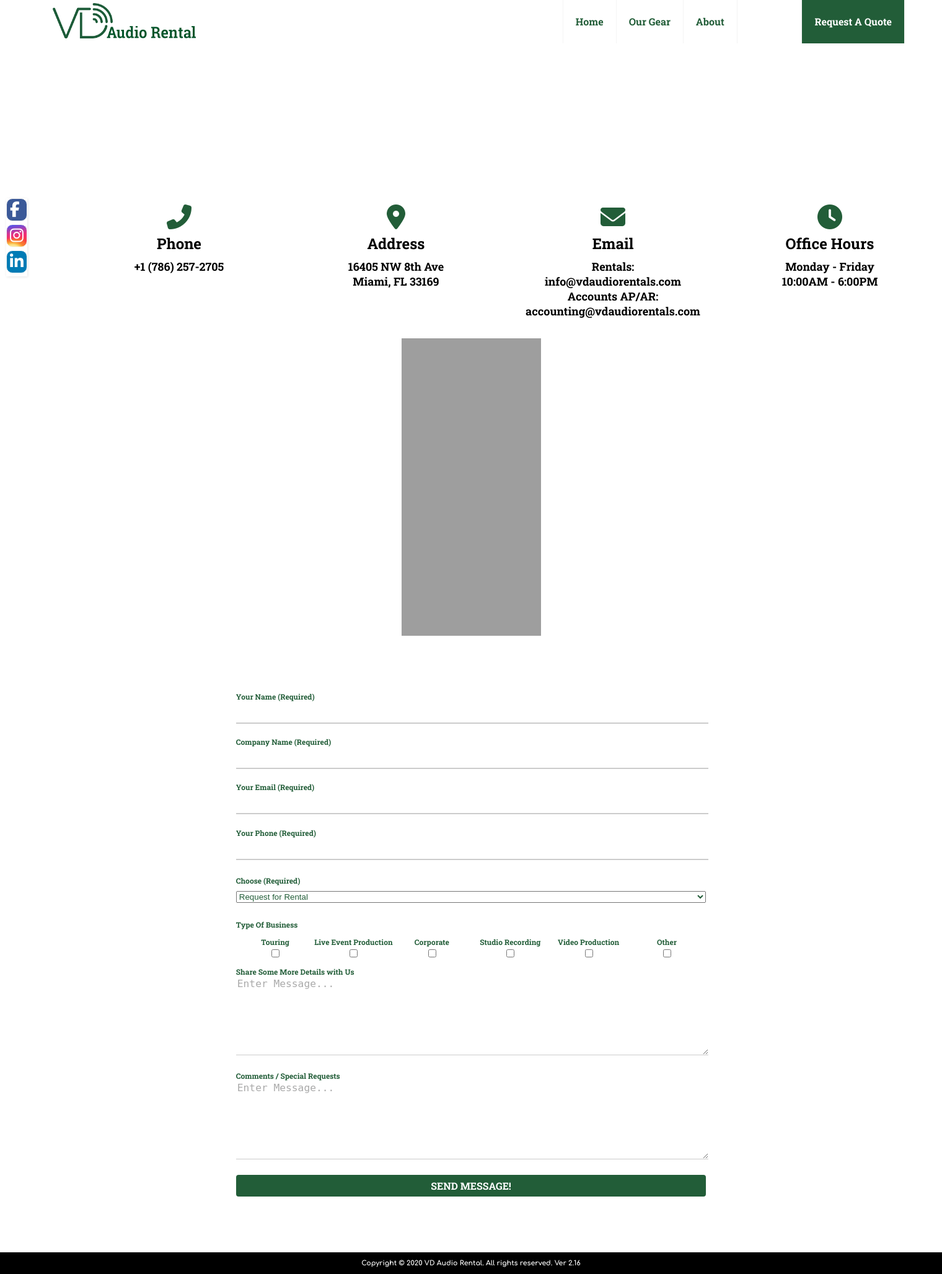
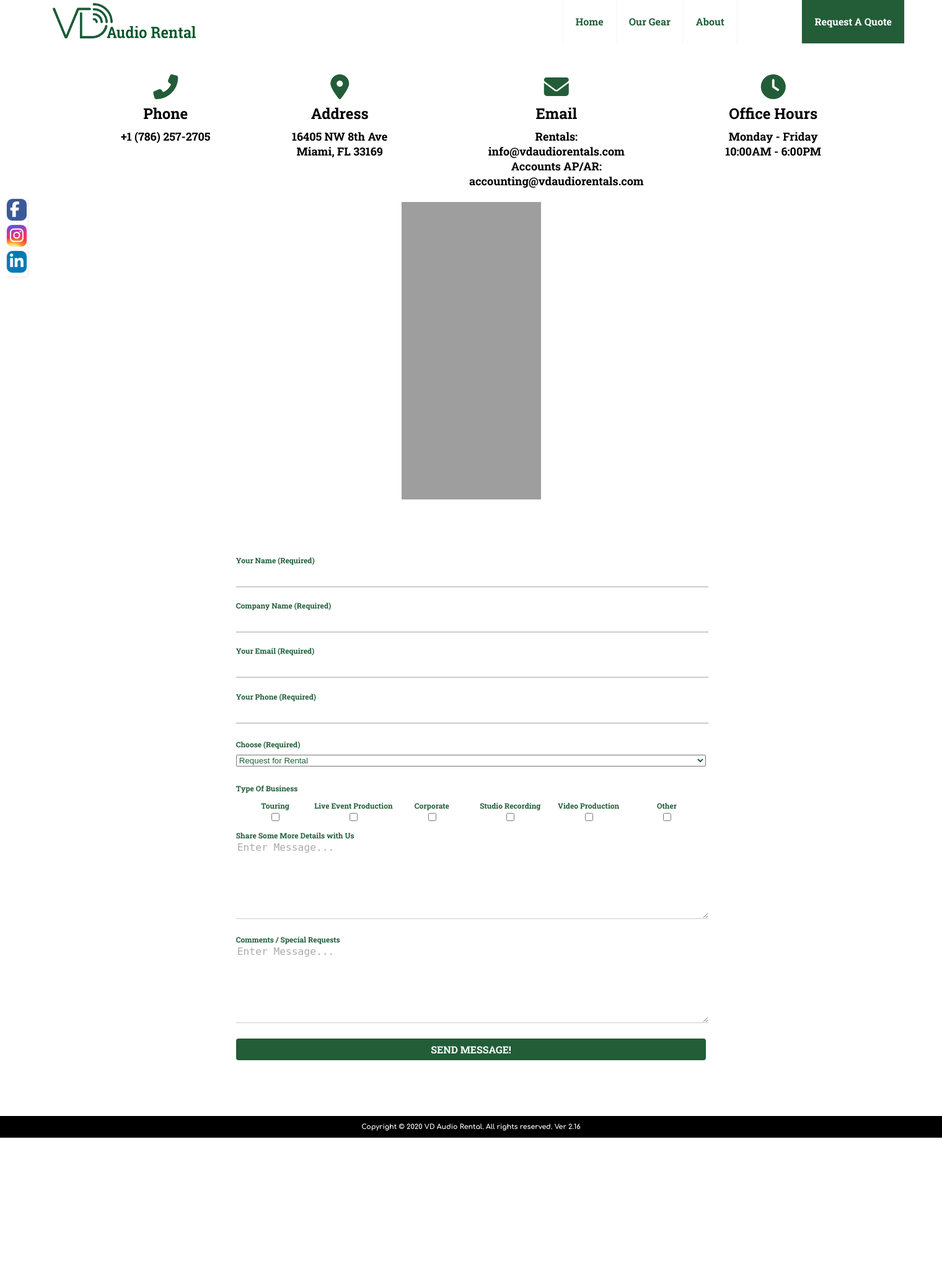
Before and after one commit to jjfcode/vdaudiorentalv2, a PHP site: page /contact.html in a window 1520 px wide. Shown: the whole page at 62% size. After the commit the page ends 1836 px from the top, so only its background shows below. Run offline with PHP 8.4, Linux system fonts and the light colour scheme; a map, chart or similar area stays blank; some libraries are stand-ins or nearby versions; grey boxes are pictures that could not be loaded.

Commit message:
more fix

```diff
--- a/contact.html
+++ b/contact.html
@@ -63,14 +63,14 @@
     <!-- General Contact start -->
     <div class="body">
         <div class="container-g">
-            <div class="box">
+            <div class="box-c">
                 <div class="icon">
                     <i class="fas fa-phone-alt"></i>
                     <h4>Phone</h4>
                     <h3>+1 (786) 257-2705</h3>
                 </div>
             </div>
-            <div class="box">
+            <div class="box-c">
                 <div class="icon">
                     <i class="fas fa-map-marker-alt"></i>
                     <h4>Address</h4>
@@ -78,7 +78,7 @@
                         Miami, FL 33169</h3>
                 </div>
             </div>
-            <div class="box">
+            <div class="box-c">
                 <div class="icon">
                     <i class="fas fa-envelope"></i>
                     <h4>Email</h4>
@@ -88,7 +88,7 @@
                         accounting@vdaudiorentals.com</h3>
                 </div>
             </div>
-            <div class="box">
+            <div class="box-c">
                 <div class="icon">
                     <i class="fas fa-clock"></i>
                     <h4>Office Hours</h4>
--- a/css/contact.css
+++ b/css/contact.css
@@ -2,74 +2,42 @@
 /* VD Font      Roboto Slab // Bold */
 
 .container-g {
-    width: 85%;
+    width: 75%;
+    padding-top: 50px;
+    padding-bottom: 20px;
     margin: 0 auto;
     display: flex;
     justify-content:space-between;
 }
 
-.container-g .box {
-    /* height: 0; */
+.container-g .box-c {
     text-align: center;
 }
 
-.container-g .box .icon .fas {
+.container-g .box-c .icon .fas {
     font-size: 40px;
     color: #225D38;
     cursor: pointer;
 }
 
-.container-g .box .icon h3,
-.container-g .box .icon h4 {
+.container-g .box-c .icon h3,
+.container-g .box-c .icon h4 {
     position: relative;
-    /* overflow: hidden; */
     font-weight: 400;
     margin: 0;
     padding: 2px 5px;
     font-size: 24px;
-    /* transition-delay: 0.3333s; */
-    /* color: transparent; */
 }
 
-.container-g .box .icon h3 {
+.container-g .box-c .icon h3 {
     font-size: 18px;
 }
 
-/* .container-g .box .fas:hover ~ h3,
-.container-g .box .fas:hover ~ h4{
-    color: #000;
-} */
-
-.container-g .box .icon h4 {
+.container-g .box-c .icon h4 {
     font-weight: 600;
     margin: 5px 0;
     font-style: 30px;
 }
-
-/* .container-g .box .icon h3:before,
-.container-g .box .icon h4:before {
-    content: '';
-    position: absolute;
-    top: 0;
-    left: 100%;
-    width: 100%;
-    height: 100%;
-    background: #599770;
-    transition: 1s;
-} */
-
-/* .container-g .box .icon h4:before {
-    left: initial;
-    right: 100%;
-    background:#225D38;
-}
-.container-g .box .fas:hover ~ h3:before {
-    left: -100%;
-}
-.container-g .box .fas:hover ~ h4:before {
-    left: initial;
-    right: -100%;
-} */
 
 .maps-section {
     display: grid;
```
Also changed, not shown: other parts of css/contact.css (+38 -1 lines).
